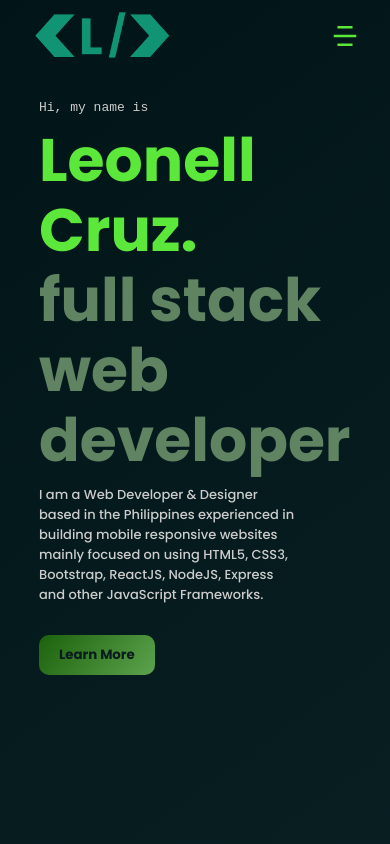
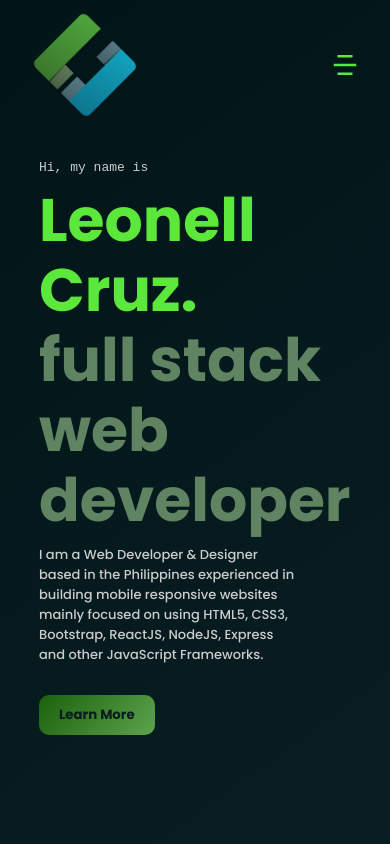
Before and after one commit to leonellcruz7/leonellcruz, a React (Create React App) app: page / in a window 390 px wide. Shown: the top 844 px of the page. Built offline with nearby package versions, Linux system fonts and the light colour scheme; a web font is replaced by a local one.

Commit message:
change theme

```diff
--- a/src/App.css
+++ b/src/App.css
@@ -157,7 +157,7 @@ img {
 }
 
 .navbar .logo img {
-  width: 145px;
+  width: 110px;
   padding: 10px 0;
 }
 
@@ -215,7 +215,7 @@ img {
   padding: 2px 35px;
   background-color: var(--secondary);
   position: absolute;
-  top: 50px
+  top: 80px
 }
 
 .navbar .menu {
@@ -247,7 +247,9 @@ img {
   display: flex;
   justify-content: end;
   margin: 10px 0;
-  padding: 0px 50px 10px 0
+  padding: 0px 50px 10px 0;
+  color: var(--dark);
+  font-weight: 800;
 }
 
 .navbar .mobilelist {
@@ -305,7 +307,8 @@ img {
   }
 
   .navbar .mobilelist {
-    background-color: #fff;
+    background: rgb(77, 159, 58);
+    background: linear-gradient(24deg, rgba(77, 159, 58, 1) 0%, rgba(47, 87, 20, 1) 100%);
     height: 100vh;
     position: absolute;
     top: 0;
@@ -322,7 +325,6 @@ img {
   }
 
   .navbar .mobilelist {
-    background-color: #fff;
     height: 100vh;
     position: absolute;
     top: 0;
@@ -339,7 +341,6 @@ img {
   }
 
   .navbar .mobilelist {
-    background-color: #fff;
     height: 100vh;
     position: absolute;
     top: 0;
--- a/src/App.jsx
+++ b/src/App.jsx
@@ -153,7 +153,7 @@ function App() {
               initial={{ x: 530 }}
               variants={menuVariant}
               animate={status}
-              transition={{ type: 'spring', duration: .6 }}>
+              transition={{ type: 'spring', duration: .6, bounce: .1 }}>
               <ul>
                 <motion.li
                   onMouseEnter={() => setDotEffect('home')}
--- a/src/Components/Landing.css
+++ b/src/Components/Landing.css
@@ -76,6 +76,6 @@
 
 @media only screen and (max-width:480px) {
     .landing {
-        padding: 90px 0;
+        padding: 150px 0;
     }
 }
```
Also changed, not shown: src/img/leologo.png.
